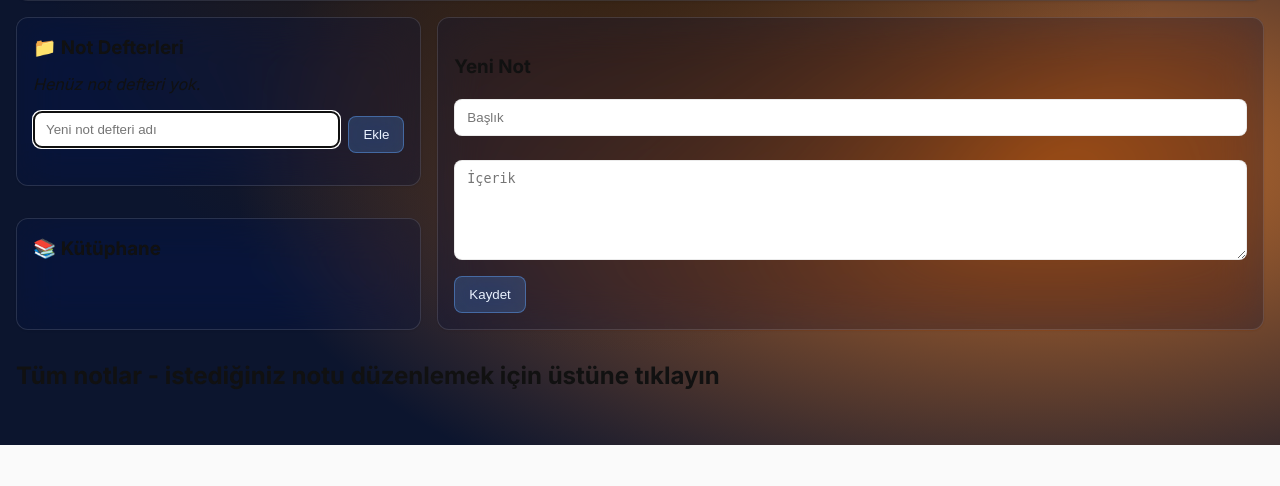
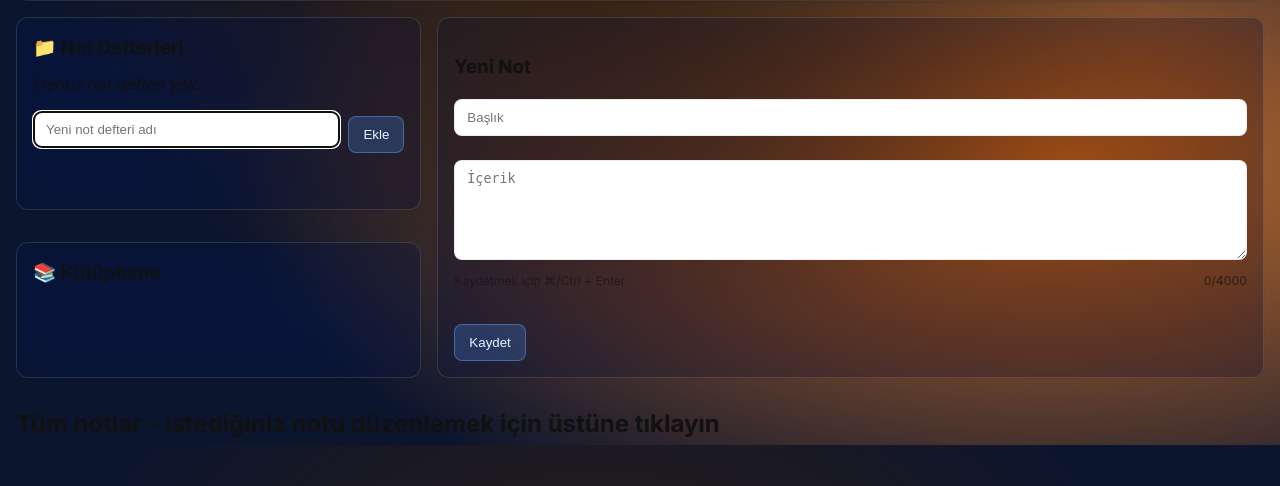
Before and after one commit to minasenel/notes-postgresql, a Flask app: page / in a window 1280 px wide. Shown: the part 355-841 px from the top of the page. Before the commit the page ends 800 px from the top, so only its background shows below. Run offline with Flask 3, Linux system fonts and the light colour scheme; the visitor is signed in with stand-in values (Sample User, id 1); data that the repository does not hold is empty; some libraries are stand-ins or nearby versions.

Commit message:
enhance textarea

```diff
--- a/static/script.js
+++ b/static/script.js
@@ -54,7 +54,7 @@ document.addEventListener('DOMContentLoaded', () => {
   btnDismissSummary?.addEventListener('click', closeSummaryModal);
   summaryOverlay?.addEventListener('click', (e) => { if (e.target === summaryOverlay) closeSummaryModal(); });
 
-  // Handle summarize button clicks : burada summarize button'a tıklandığında notları özetlemek için kullanılır.
+  // Handle summarize button clicks : bura summarize button'a tıklandığında notları özetlemek için kullanılır.
   document.addEventListener('click', async (e) => {
     if (e.target.classList.contains('summarize-btn')) {
       const noteId = e.target.getAttribute('data-note-id');
@@ -92,7 +92,28 @@ document.addEventListener('DOMContentLoaded', () => {
     ta.addEventListener('input', () => autoResize(ta));
   });
 
-  // Autofocus first input in create form : burada create form'a odaklanmak için kullanılır.
+  // Textarea character counter + Cmd/Ctrl+Enter submit
+  const counters = document.querySelectorAll('.textarea-counter');
+  counters.forEach((el) => {
+    const forId = el.getAttribute('data-for');
+    const ta = document.getElementById(forId);
+    if (!ta) return;
+    const max = parseInt(ta.getAttribute('maxlength') || '0', 10);
+    const update = () => {
+      const len = ta.value.length;
+      el.textContent = max ? `${len}/${max}` : `${len}`;
+    };
+    update();
+    ta.addEventListener('input', update);
+    ta.addEventListener('keydown', (e) => {
+      if ((e.metaKey || e.ctrlKey) && e.key === 'Enter') {
+        const form = ta.closest('form');
+        if (form) form.submit();
+      }
+    });
+  });
+
+  // Autofocus first input in create form
   const createForm = document.querySelector('.create-card form');
   if (createForm) {
     const first = createForm.querySelector('input, textarea');
@@ -109,7 +130,7 @@ document.addEventListener('DOMContentLoaded', () => {
   nbOverlay?.addEventListener('click', (e) => { if (e.target === nbOverlay) closeNb(); });
 
   document.addEventListener('click', async (e) => {
-    // Delete notebook via small X (with confirm modal)
+    // Delete notebook via small X button (with confirm modal)
     const nbClose = e.target.closest?.('.nb-close');
     if (nbClose) {
       const wrapper = nbClose.closest('.nb-item');
@@ -169,7 +190,7 @@ document.addEventListener('DOMContentLoaded', () => {
   };
   const closeEdit = () => {
     if (currentEditNoteId) {
-      // Auto-save if changes present
+      // Auto-save present changes
       if (editForm) {
         const formData = new FormData(editForm);
         fetch(editForm.action, { method: 'POST', body: formData });
--- a/static/style.css
+++ b/static/style.css
@@ -225,6 +225,21 @@ body {
   cursor: pointer;
 }
 
+/* Enhanced textarea wrapper */
+.textarea-wrap { position: relative; }
+.textarea-footer {
+  display: flex;
+  align-items: center;
+  justify-content: space-between;
+  font-size: 12px;
+  color: var(--text-secondary);
+  margin-top: 6px;
+}
+.textarea-counter {
+  font-variant-numeric: tabular-nums;
+}
+.textarea-hint { opacity: 0.8; }
+
 /* Blue glassmorphism buttons for specific top cards */
 .notebooks-card button,
 .bookshelf-card button,
--- a/templates/index.html
+++ b/templates/index.html
@@ -105,7 +105,13 @@
             <form method="POST" action="/notes">
                 <input type="text" name="title" placeholder="Başlık" required>
                 <br><br>
-                <textarea name="content" placeholder="İçerik" required></textarea>
+                <div class="textarea-wrap">
+                    <textarea name="content" id="new-note-content" placeholder="İçerik" maxlength="4000" required></textarea>
+                    <div class="textarea-footer">
+                        <span class="textarea-hint">Kaydetmek için ⌘/Ctrl + Enter</span>
+                        <span class="textarea-counter" data-for="new-note-content">0/4000</span>
+                    </div>
+                </div>
                 <br>
                 {% if notebooks and notebooks|length > 0 %}
                 <label for="notebook_id">Not defteri:</label>
```
Also changed, not shown: templates/notebook_notes.html (+7 -1 lines).
